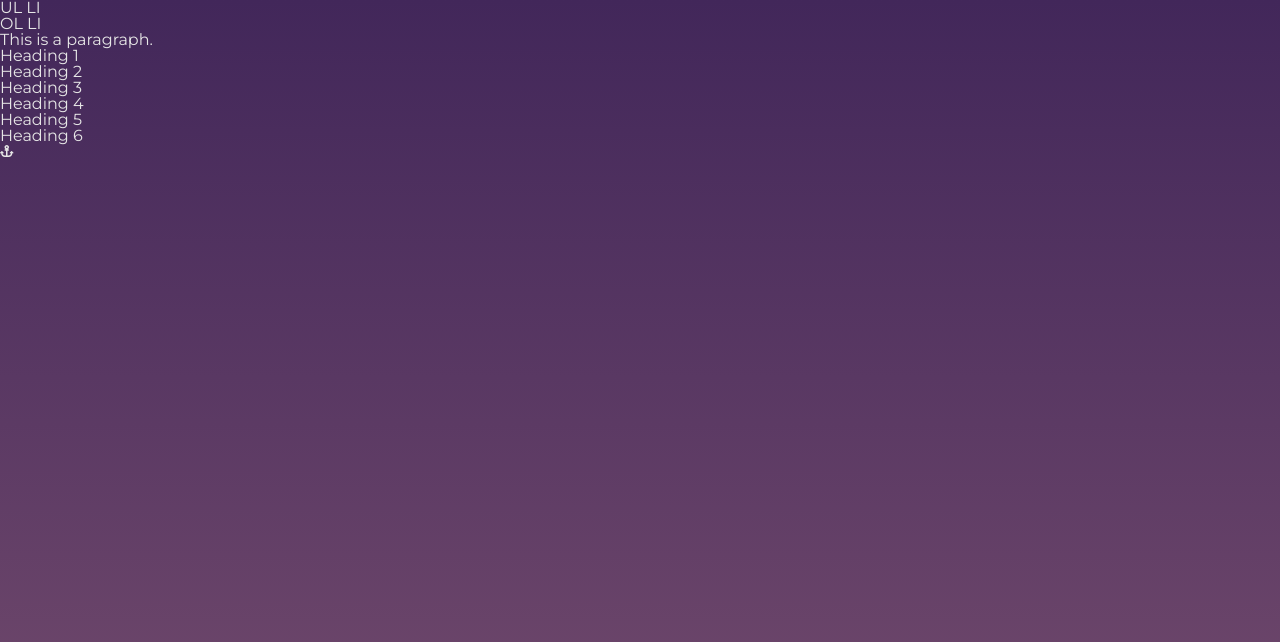
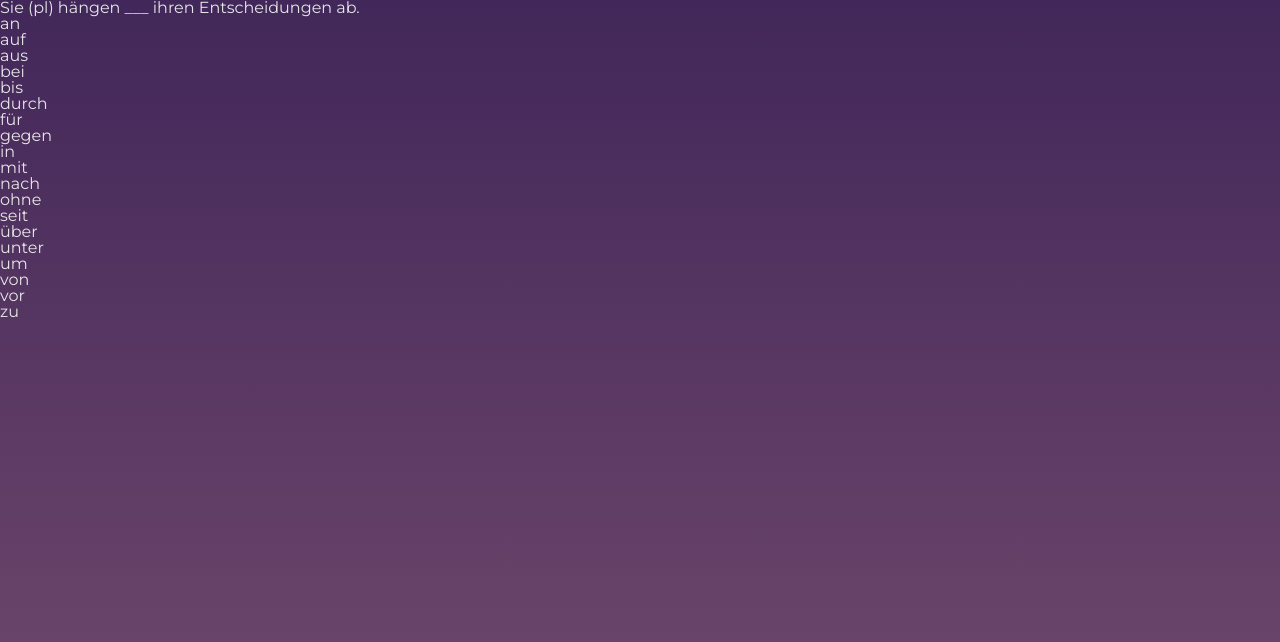
Before and after one commit to thegroosalugg/Geschwindigkeitsbegrenzung, a React (Vite) app: page / in a window 1280 px wide. Shown: the top 642 px of the page. Built offline with nearby package versions, Linux system fonts and the light colour scheme.

Commit message:
added some data

```diff
--- /dev/null
+++ b/src/data/prepositions.ts
@@ -0,0 +1,21 @@
+export const prepositions = [
+  'an',    // at, on
+  'auf',   // on, upon
+  'aus',   // from, out of
+  'bei',   // at, near, with
+  'bis',   // until
+  'durch', // through
+  'für',   // for
+  'gegen', // against
+  'in',    // in, into
+  'mit',   // with
+  'nach',  // after, to
+  'ohne',  // without
+  'seit',  // since, for (time)
+  'über',  // over, about
+  'unter', // under
+  'um',    // around, at (time)
+  'von',   // from, of
+  'vor',   // before, in front of
+  'zu',    // to
+];
--- /dev/null
+++ b/src/data/sentences.ts
@@ -0,0 +1,72 @@
+export const sentences = [
+  {
+    id: '1',
+    q: 'Ich hänge ___ meiner Entscheidung ab.',
+    a: 'von',
+    eng: 'My decision depends on me.',
+    ru: 'Мое решение зависит от меня.'
+  },
+  {
+    id: '2',
+    q: 'Du hängst ___ deinem Glück ab.',
+    a: 'von',
+    eng: 'Your happiness depends on you.',
+    ru: 'Твое счастье зависит от тебя.'
+  },
+  {
+    id: '3',
+    q: 'Er hängt ___ seiner Familie ab.',
+    a: 'von',
+    eng: 'He depends on his family.',
+    ru: 'Он зависит от своей семьи.'
+  },
+  {
+    id: '4',
+    q: 'Sie hängt ___ ihren Freunden ab.',
+    a: 'von',
+    eng: 'She depends on her friends.',
+    ru: 'Она зависит от своих друзей.'
+  },
+  {
+    id: '5',
+    q: 'Es hängt ___ der Situation ab.',
+    a: 'von',
+    eng: 'It depends on the situation.',
+    ru: 'Это зависит от ситуации.'
+  },
+  {
+    id: '6',
+    q: 'Wir hängen ___ den Ergebnissen ab.',
+    a: 'von',
+    eng: 'We depend on the results.',
+    ru: 'Мы зависим от результатов.'
+  },
+  {
+    id: '7',
+    q: 'Ihr hängt ___ eurer Zusammenarbeit ab.',
+    a: 'von',
+    eng: 'You all depend on your cooperation.',
+    ru: 'Вы все зависите от вашего сотрудничества.'
+  },
+  {
+    id: '8',
+    q: 'Sie (pl) hängen ___ ihren Entscheidungen ab.',
+    a: 'von',
+    eng: 'They depend on their decisions.',
+    ru: 'Они зависят от своих решений.'
+  },
+  {
+    id: '9',
+    q: 'Man hängt ___ den Umständen ab.',
+    a: 'von',
+    eng: 'One depends on the circumstances.',
+    ru: 'Человек зависит от обстоятельств.'
+  },
+  {
+    id: '10',
+    q: 'Ich hänge ___ meiner Gesundheit ab.',
+    a: 'von',
+    eng: 'I depend on my health.',
+    ru: 'Я завишу от своего здоровья.'
+  },
+];
--- a/src/pages/Game.tsx
+++ b/src/pages/Game.tsx
@@ -1,22 +1,20 @@
-import { FontAwesomeIcon } from "@fortawesome/react-fontawesome";
+import { prepositions } from '@/data/prepositions';
+import { sentences } from '@/data/sentences';
+import rand from '@/util/rand';
 
 export default function GamePage() {
+  const randomIndex = rand(0, sentences.length);
+
   return (
-    <div>
+    <section>
+      <h1>{sentences[randomIndex].q}</h1>
       <ul>
-        <li>UL LI</li>
+        {prepositions.map((ans) => (
+          <li key={ans}>
+            {ans}
+          </li>
+        ))}
       </ul>
-      <ol>
-        <li>OL LI</li>
-      </ol>
-      <p>This is a paragraph.</p>
-      <h1>Heading 1</h1>
-      <h2>Heading 2</h2>
-      <h3>Heading 3</h3>
-      <h4>Heading 4</h4>
-      <h5>Heading 5</h5>
-      <h6>Heading 6</h6>
-      <FontAwesomeIcon icon='anchor' size='xs' />
-    </div>
+    </section>
   );
 }
--- /dev/null
+++ b/src/util/rand.ts
@@ -0,0 +1,4 @@
+// min inclusive, max exclusive
+const rand = (min: number, max: number) => Math.floor(Math.random() * (max - min) + min);
+
+export default rand;
```
